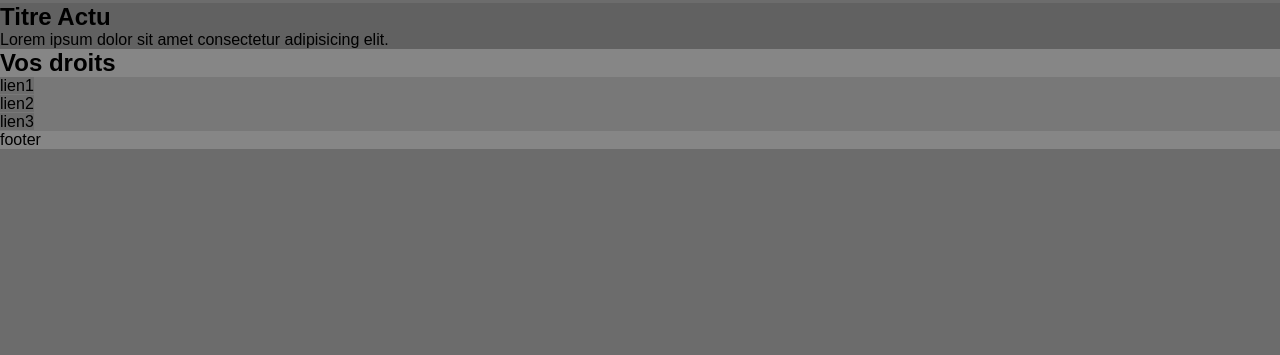
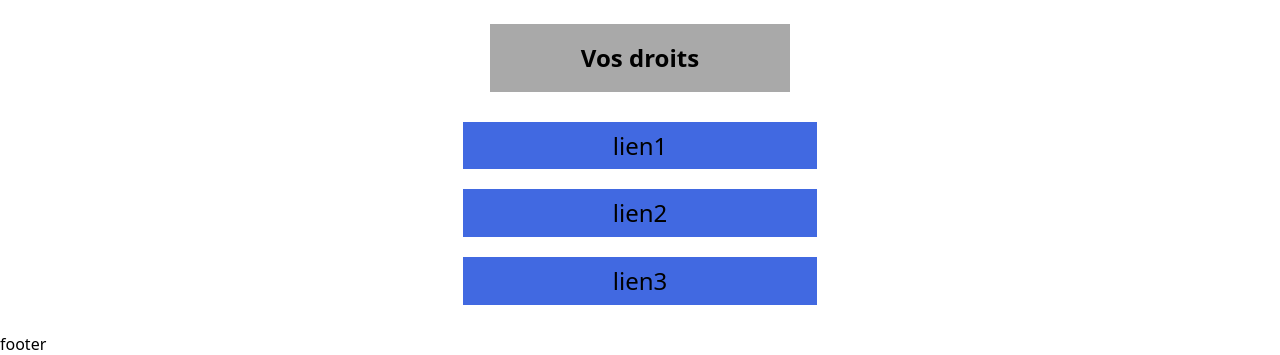
Before and after one commit to ChampyAntoine/tribunal, a PHP site: page /index.php in a window 1280 px wide. Shown: the part 2281-2636 px from the top of the page. Before the commit the page ends 2430 px from the top, so only its background shows below. Run offline with PHP 8.4, Linux system fonts and the light colour scheme.

Commit message:
ajout css et modification html/php

```diff
--- a/css/header.css
+++ b/css/header.css
@@ -1,36 +1,40 @@
 * {
-    /* border: royalblue 1px solid; */
-    background-color: rgba(0, 0, 0, 0.1);
-    margin: 0;
-    padding: 0;
-    font-family: sans-serif;
+    /* background-color: rgba(0, 0, 0, 0.1); */
 }
 
 header {
+    background-color: rgb(224, 224, 224);
     display: flex;
     flex-direction: column;
     width: 100%;
 }
 
-header h1 {
+header .logo {
+    display: flex;
+    width: 100px;
+    height: 100px;
     margin: 0;
+    border-radius: 100px;
 }
 
-header #img-logo {
-    width: 100px;
-    height: 100px;
+header .img-logo {
+    display: block;
+    width: 100%;
+    height: 100%;
 }
 
 header nav {
     display: flex;
+    background-color: rgb(148, 148, 148);
     width: 100%;
 }
 
 header ul {
     display: flex;
-    justify-content: space-between;
+    justify-content: space-around;
     width: 100%;
-    margin: 20px 1%;
+    padding: 0;
+    margin: 10px 0;
     list-style-type: none;
 }
 
--- /dev/null
+++ b/css/index.css
@@ -0,0 +1,69 @@
+.div {
+    display: block;
+    margin-top: 150px;
+}
+
+h2 {
+    background-color: darkgray;
+    margin: 0 auto;
+    width: 300px;
+    padding: 20px;
+    text-align: center;
+}
+
+.section {
+    display: flex;
+    flex-wrap: wrap;
+    justify-content: space-around;
+}
+
+.art {
+    display: flex;
+    position: relative;
+    flex-direction: column;
+    width: 500px;
+    height: 300px;
+    margin: 50px 0;
+}
+
+.img-art img {
+    width: 500px;
+    height: 300px;
+}
+
+.texte-art {
+    position: absolute;
+    top: 50px;
+    left: 20px;
+}
+.texte-art h3 {
+    display: inline-block;
+    background-color: rgba(19, 17, 17, 0.2);
+    margin: 25px 0;
+    padding: 10px;
+    font-size: 36px;
+}
+.texte-art p {
+    display: inline-block;
+    background-color: rgba(0, 0, 0, 0.2);
+    margin: 10px 0;
+    padding: 10px;
+    font-size: 24px;
+}
+
+.droits ul {
+    display: flex;
+    flex-direction: column;
+    align-items: center;
+    list-style-type: none;
+    margin:20px auto;
+    padding: 0;
+}
+
+.droits li {
+    background-color: royalblue;
+    margin: 10px 0;
+    padding: 10px 150px;
+    font-size: 24px;
+
+}
--- /dev/null
+++ b/css/modern-normalize.css
@@ -0,0 +1,298 @@
+/*! modern-normalize v1.0.0 | MIT License | https://github.com/sindresorhus/modern-normalize */
+
+/*
+Document
+========
+*/
+
+/**
+Use a better box model (opinionated).
+*/
+
+*,
+*::before,
+*::after {
+	box-sizing: border-box;
+}
+
+/**
+Use a more readable tab size (opinionated).
+*/
+
+:root {
+	-moz-tab-size: 4;
+	tab-size: 4;
+}
+
+/**
+1. Correct the line height in all browsers.
+2. Prevent adjustments of font size after orientation changes in iOS.
+*/
+
+html {
+	line-height: 1.15; /* 1 */
+	-webkit-text-size-adjust: 100%; /* 2 */
+}
+
+/*
+Sections
+========
+*/
+
+/**
+Remove the margin in all browsers.
+*/
+
+body {
+	margin: 0;
+}
+
+/**
+Improve consistency of default fonts in all browsers. (https://github.com/sindresorhus/modern-normalize/issues/3)
+*/
+
+body {
+	font-family:
+		system-ui,
+		-apple-system, /* Firefox supports this but not yet `system-ui` */
+		'Segoe UI',
+		Roboto,
+		Helvetica,
+		Arial,
+		sans-serif,
+		'Apple Color Emoji',
+		'Segoe UI Emoji';
+}
+
+/*
+Grouping content
+================
+*/
+
+/**
+1. Add the correct height in Firefox.
+2. Correct the inheritance of border color in Firefox. (https://bugzilla.mozilla.org/show_bug.cgi?id=190655)
+*/
+
+hr {
+	height: 0; /* 1 */
+	color: inherit; /* 2 */
+}
+
+/*
+Text-level semantics
+====================
+*/
+
+/**
+Add the correct text decoration in Chrome, Edge, and Safari.
+*/
+
+abbr[title] {
+	text-decoration: underline dotted;
+}
+
+/**
+Add the correct font weight in Edge and Safari.
+*/
+
+b,
+strong {
+	font-weight: bolder;
+}
+
+/**
+1. Improve consistency of default fonts in all browsers. (https://github.com/sindresorhus/modern-normalize/issues/3)
+2. Correct the odd 'em' font sizing in all browsers.
+*/
+
+code,
+kbd,
+samp,
+pre {
+	font-family:
+		ui-monospace,
+		SFMono-Regular,
+		Consolas,
+		'Liberation Mono',
+		Menlo,
+		monospace; /* 1 */
+	font-size: 1em; /* 2 */
+}
+
+/**
+Add the correct font size in all browsers.
+*/
+
+small {
+	font-size: 80%;
+}
+
+/**
+Prevent 'sub' and 'sup' elements from affecting the line height in all browsers.
+*/
+
+sub,
+sup {
+	font-size: 75%;
+	line-height: 0;
+	position: relative;
+	vertical-align: baseline;
+}
+
+sub {
+	bottom: -0.25em;
+}
+
+sup {
+	top: -0.5em;
+}
+
+/*
+Tabular data
+============
+*/
+
+/**
+1. Remove text indentation from table contents in Chrome and Safari. (https://bugs.chromium.org/p/chromium/issues/detail?id=999088, https://bugs.webkit.org/show_bug.cgi?id=201297)
+2. Correct table border color inheritance in all Chrome and Safari. (https://bugs.chromium.org/p/chromium/issues/detail?id=935729, https://bugs.webkit.org/show_bug.cgi?id=195016)
+*/
+
+table {
+	text-indent: 0; /* 1 */
+	border-color: inherit; /* 2 */
+}
+
+/*
+Forms
+=====
+*/
+
+/**
+1. Change the font styles in all browsers.
+2. Remove the margin in Firefox and Safari.
+*/
+
+button,
+input,
+optgroup,
+select,
+textarea {
+	font-family: inherit; /* 1 */
+	font-size: 100%; /* 1 */
+	line-height: 1.15; /* 1 */
+	margin: 0; /* 2 */
+}
+
+/**
+Remove the inheritance of text transform in Edge and Firefox.
+1. Remove the inheritance of text transform in Firefox.
+*/
+
+button,
+select { /* 1 */
+	text-transform: none;
+}
+
+/**
+Correct the inability to style clickable types in iOS and Safari.
+*/
+
+button,
+[type='button'],
+[type='reset'],
+[type='submit'] {
+	-webkit-appearance: button;
+}
+
+/**
+Remove the inner border and padding in Firefox.
+*/
+
+::-moz-focus-inner {
+	border-style: none;
+	padding: 0;
+}
+
+/**
+Restore the focus styles unset by the previous rule.
+*/
+
+:-moz-focusring {
+	outline: 1px dotted ButtonText;
+}
+
+/**
+Remove the additional ':invalid' styles in Firefox.
+See: https://github.com/mozilla/gecko-dev/blob/2f9eacd9d3d995c937b4251a5557d95d494c9be1/layout/style/res/forms.css#L728-L737
+*/
+
+:-moz-ui-invalid {
+	box-shadow: none;
+}
+
+/**
+Remove the padding so developers are not caught out when they zero out 'fieldset' elements in all browsers.
+*/
+
+legend {
+	padding: 0;
+}
+
+/**
+Add the correct vertical alignment in Chrome and Firefox.
+*/
+
+progress {
+	vertical-align: baseline;
+}
+
+/**
+Correct the cursor style of increment and decrement buttons in Safari.
+*/
+
+::-webkit-inner-spin-button,
+::-webkit-outer-spin-button {
+	height: auto;
+}
+
+/**
+1. Correct the odd appearance in Chrome and Safari.
+2. Correct the outline style in Safari.
+*/
+
+[type='search'] {
+	-webkit-appearance: textfield; /* 1 */
+	outline-offset: -2px; /* 2 */
+}
+
+/**
+Remove the inner padding in Chrome and Safari on macOS.
+*/
+
+::-webkit-search-decoration {
+	-webkit-appearance: none;
+}
+
+/**
+1. Correct the inability to style clickable types in iOS and Safari.
+2. Change font properties to 'inherit' in Safari.
+*/
+
+::-webkit-file-upload-button {
+	-webkit-appearance: button; /* 1 */
+	font: inherit; /* 2 */
+}
+
+/*
+Interactive
+===========
+*/
+
+/*
+Add the correct display in Chrome and Safari.
+*/
+
+summary {
+	display: list-item;
+}
--- a/css/style.css
+++ b/css/style.css
@@ -1,14 +1,10 @@
 .container {
-    display: flex;
-    flex-direction: column;
-    background-color: rgba(0, 0, 0, 0.1);
+    width: 100%;
+    max-width: 1400px;
+    margin: 0 auto;
 }
 
-a{
+a, a:visited {
     color: #000;
     text-decoration: none;
 }
-
-a:visited {
-    color: #000;
-}
--- a/include/header.html
+++ b/include/header.html
@@ -3,16 +3,18 @@
 <head>
     <meta charset="UTF-8">
     <meta name="viewport" content="width=device-width, initial-scale=1.0">
+    <link rel="stylesheet" href="css/modern-normalize.css">
     <link rel="stylesheet" href="css/style.css">
     <link rel="stylesheet" href="css/header.css">
+    <link rel="stylesheet" href="css/index.css">
     <title>Document</title>
 </head>
 <body>
     <div class="container">
         <header>
-            <h1>
-                <img src="" alt="" id="img-logo">
-            </h1>
+            <div class="logo">
+                <img src="" alt="" class="img-logo">
+            </div>
             <nav>
                 <ul>
                     <li>
@@ -20,12 +22,6 @@
                     </li>
                     <li>
                         <a href="tribunaux.php">Tribunaux</a>
-                        <!-- <ul class="sous">
-                            <li><a href="">Tribunal 1</a></li>
-                            <li><a href="">Tribunal 2</a></li>
-                            <li><a href="">Tribunal 3</a></li>
-                            <li><a href="">Tribunal 4</a></li>
-                        </ul> -->
                     </li>
                     <li>
                         <a href="partenaires.php">Partenaires de justice</a>
--- a/index.php
+++ b/index.php
@@ -3,41 +3,41 @@ require("include/header.html");
 $html = <<<HTML
 
 <main>
-	<div id="tribunaux">
+	<div class="div">
 		<h2>Les tribunaux</h2>
-		<section class="section-tribunaux">
-			<article class="tribunal">
-				<div class="img-tribunal">
+		<section class="section">
+			<article class="art">
+				<div class="img-art">
 					<img src="tribunal1.png">
 				</div>
-				<div id="texte-tribunal">
+				<div class="texte-art">
 					<h3>Tribunal 1</h3>
-					<p>Lorem ipsum dolor sit amet consectetur adipisicing elit.<p>
+					<p>Lorem ipsum dolor sit amet consectetur adipisicing elit.</p>
 				</div>
 			</article>
-			<article class="tribunal">
-				<div class="img-tribunal">
+			<article class="art">
+				<div class="img-art">
 					<img src="tribunal2.png">
 				</div>
-				<div id="texte-tribunal">
+				<div class="texte-art">
 					<h3>Tribunal 2</h3>
 					<p>Lorem ipsum dolor sit amet consectetur adipisicing elit.</p>
 				</div>
 			</article>
-			<article class="tribunal">
-				<div class="img-tribunal">
+			<article class="art">
+				<div class="img-art">
 					<img src="tribunal3.png">
 				</div>
-				<div id="texte-tribunal">
+				<div class="texte-art">
 					<h3>Tribunal 3</h3>
 					<p>Lorem ipsum dolor sit amet consectetur adipisicing elit.</p>
 				</div>
 			</article>
-			<article class="tribunal">
-				<div class="img-tribunal">
+			<article class="art">
+				<div class="img-art">
 					<img src="tribunal4.png">
 				</div>
-				<div id="texte-tribunal">
+				<div class="texte-art">
 					<h3>Tribunal 4</h3>
 					<p>Lorem ipsum dolor sit amet consectetur adipisicing elit.</p>
 				</div>
@@ -45,26 +45,28 @@ $html = <<<HTML
 		</section>
 	</div>
 
-	<div id="actualites">
+	<div class="div">
 		<h2>Nos actualités</h2>
-		<section class="section-actualites">
-			<article class="daily-actu">
-				<div id="img-actualite">
+		<section class="section">
+			<article class="art">
+				<div class="img-art">
 					<img src="imageactualite.png" alt="">
 				</div>
-				<div id="titre-actualite">
-					<h2>Titre Actu</h2>
+				<div class="texte-art">
+					<h3>Titre Actu</h3>
+					<p>Lorem ipsum dolor sit amet consectetur adipisicing elit.</p>
 				</div>
-				<div class="description-actualite">
-					<p>Lorem ipsum dolor sit amet consectetur adipisicing elit.</p>
+			</article>
+			<article class="art">
+				<div class="texte-art">
+					<p>Lorem ipsum dolor sit amet, consectetur adipiscing elit. Donec cursus nunc at eros tincidunt congue. Interdum et malesuada fames ac ante ipsum primis in faucibus. Cras vel volutpat ex, quis vehicula felis. Donec sit amet leo viverra, vestibulum lectus ac, tempus libero. </p>
 				</div>
 			</article>
 		</section>
 	</div>
 
-	<div id="droits">
-
-		<h2> Vos droits </h2>
+	<div class="div droits">
+		<h2>Vos droits</h2>
 		<ul>
 			<li>
 				<a href="">lien1</a>
@@ -77,7 +79,7 @@ $html = <<<HTML
 			</li>
 		</ul>
 	</div>
-<main>
+</main>
 HTML;
 
 echo($html);
```
